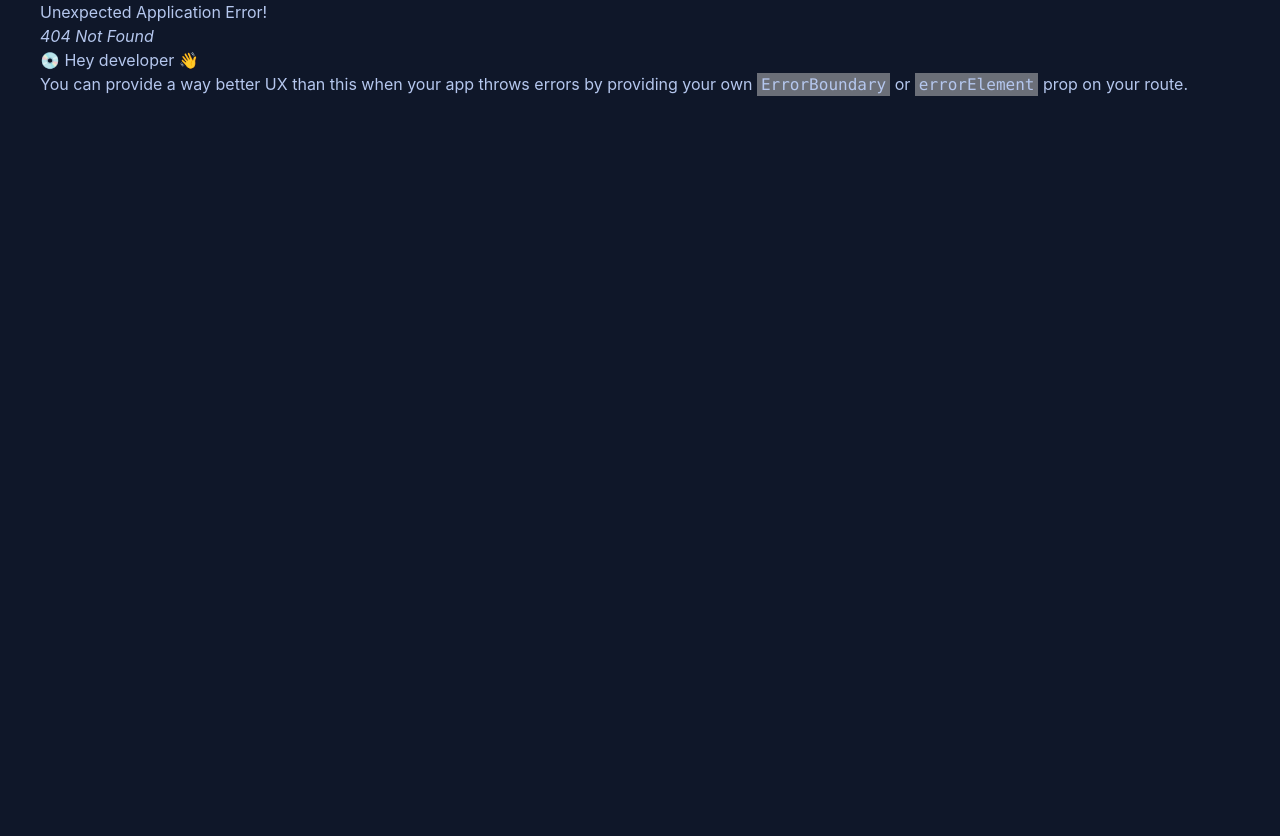
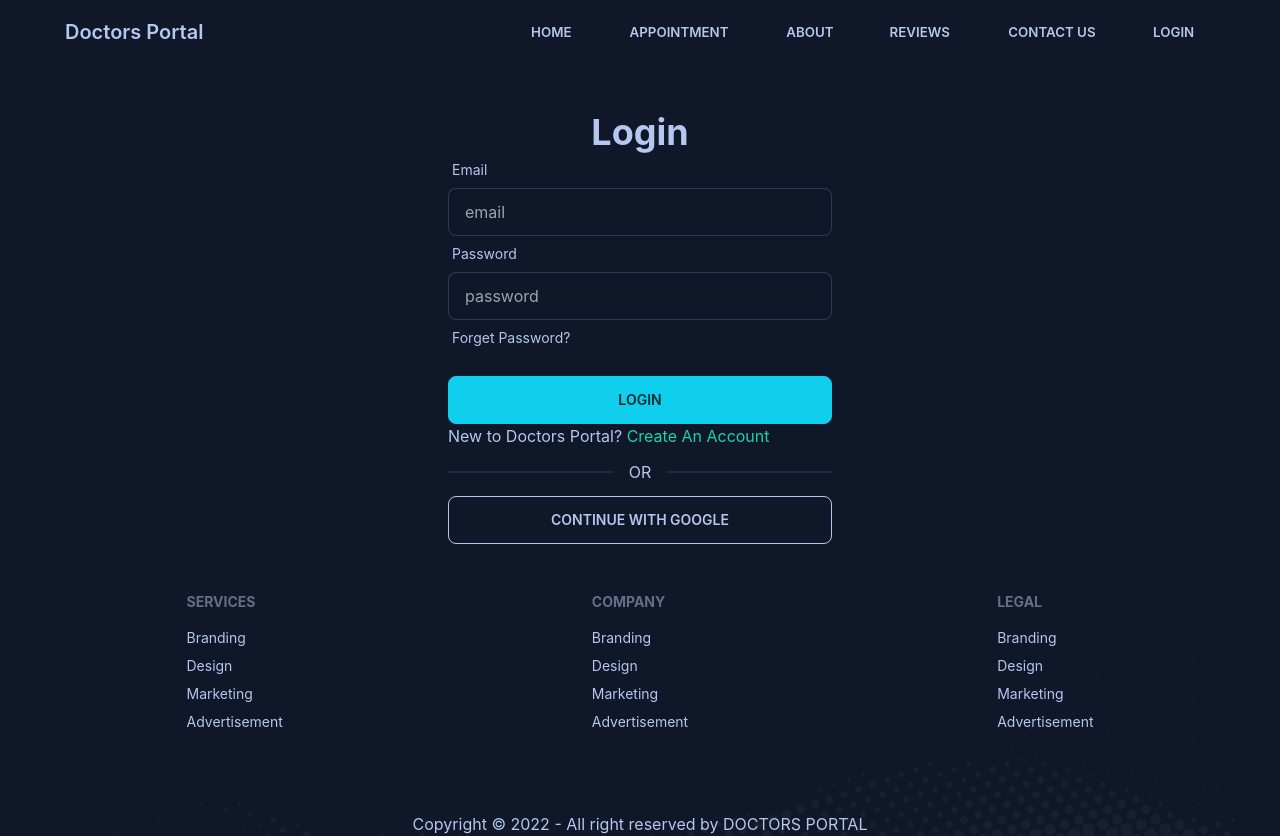
Before and after one commit to Sakil71/doctors-portal, a React (Create React App) app: page /login in a window 1280 px wide. Before the commit this address had no page. Before the commit the page ends 800 px from the top, so only its background shows below. Built offline with nearby package versions, Linux system fonts and the light colour scheme.

Commit message:
Added Login

```diff
--- a/package.json
+++ b/package.json
@@ -11,6 +11,7 @@
     "react": "^18.2.0",
     "react-day-picker": "^8.3.6",
     "react-dom": "^18.2.0",
+    "react-hook-form": "^7.39.4",
     "react-icons": "^4.6.0",
     "react-router-dom": "^6.4.3",
     "react-scripts": "5.0.1",
--- a/src/Pages/Appointment/AvailableDate/AvailableDate.js
+++ b/src/Pages/Appointment/AvailableDate/AvailableDate.js
@@ -31,6 +31,7 @@ const AvailableDate = ({ selectedDate }) => {
                 <BookingModal
                     treatment={treatment}
                     selectedDate={selectedDate}
+                    setTreatment={setTreatment}
                 ></BookingModal>
             }
         </section>
--- a/src/Pages/Appointment/BookingModal/BookingModal.js
+++ b/src/Pages/Appointment/BookingModal/BookingModal.js
@@ -1,7 +1,7 @@
 import { format } from 'date-fns';
 import React from 'react';
 
-const BookingModal = ({ treatment, selectedDate }) => {
+const BookingModal = ({ treatment, selectedDate, setTreatment }) => {
     const { name, slots } = treatment;
     const date = format(selectedDate, 'PP');
 
@@ -9,12 +9,22 @@ const BookingModal = ({ treatment, selectedDate }) => {
         event.preventDefault();
         const form = event.target;
         const slot = form.slot.value;
-        const name = form.name.value;
+        const patientName = form.name.value;
         const email = form.email.value;
         const phone = form.phone.value;
         form.reset();
 
-        console.log(date, slot, name, email, phone, treatment.name);
+        const booking ={
+            appointmentDate : date,
+            patient: patientName,
+            treatment:name,
+            slot,
+            email,
+            phone,
+        }
+
+        console.log(booking);
+        setTreatment(null)
     }
 
     return (
@@ -30,8 +40,8 @@ const BookingModal = ({ treatment, selectedDate }) => {
 
                         <select name='slot' className="select select-bordered w-full input-warning">
                             {
-                                slots.map( slot =>
-                                    <option value={slot}>{slot}</option>)
+                                slots.map( (slot, i) =>
+                                    <option value={slot} key={i}>{slot}</option>)
                             }
                         </select>
 
--- /dev/null
+++ b/src/Pages/Shared/Login/Login.js
@@ -0,0 +1,41 @@
+import React, { useState } from 'react';
+import { useForm } from "react-hook-form";
+import { Link } from 'react-router-dom';
+
+const Login = () => {
+    const { register, handleSubmit } = useForm();
+    const [data, setData] = useState('');
+
+    return (
+        <section className='h-[400px] flex justify-center items-center my-16'>
+            <div>
+                <h1 className='text-4xl text-center font-bold'>Login</h1>
+                <form onSubmit={handleSubmit((data) => setData(JSON.stringify(data)))}>
+
+                    <div className="form-control w-96">
+                        <label className="label"><span className="label-text">Email</span></label>
+
+                        <input {...register("email")} type="email" className="input input-bordered w-full" placeholder='email' />
+                    </div>
+
+                    <div className="form-control w-full">
+                        <label className="label"><span className="label-text">Password</span></label>
+
+                        <input {...register("password")} type="password" className="input input-bordered w-full" placeholder='password' />
+
+                        <label className="label"><span className="label-text">Forget Password?</span></label>
+                    </div>
+
+                    <p>{data}</p>
+                    <input className='btn btn-primary mt-5 w-full' type="submit" value={"Login"} />
+                </form>
+                <p>New to Doctors Portal? <Link className='text-secondary' to='/signup'>Create An Account</Link></p>
+
+                <div className="divider">OR</div>
+                <button className='btn btn-outline w-full'>Continue With Google</button>
+            </div>
+        </section>
+    );
+};
+
+export default Login;
--- /dev/null
+++ b/src/Pages/Shared/SignUp/SignUp.js
@@ -0,0 +1,40 @@
+import React, { useState } from 'react';
+import { useForm } from "react-hook-form";
+import { Link } from 'react-router-dom';
+
+const SignUp = () => {
+    const [data, setData] = useState('');
+    const {register, handleSubmit} = useForm();
+
+    return (
+        <section className='h-[400px] flex justify-center items-center my-16'>
+            <div>
+                <h1 className='text-4xl text-center font-bold'>Sign Up</h1>
+                <form onSubmit={handleSubmit((data) => setData(JSON.stringify(data)))}>
+
+                    <div className="form-control w-96">
+                        <label className="label"><span className="label-text">Email</span></label>
+
+                        <input {...register("email")} type="email" className="input input-bordered w-full" placeholder='email' />
+                    </div>
+
+                    <div className="form-control w-full">
+                        <label className="label"><span className="label-text">Password</span></label>
+
+                        <input {...register("password")} type="password" className="input input-bordered w-full" placeholder='password' />
+
+                    </div>
+
+                    <p>{data}</p>
+                    <input className='btn btn-primary mt-5 w-full' type="submit" value={"Sign Up"} />
+                </form>
+                <p>Already have an account? <Link className='text-secondary' to='/login'>Login</Link></p>
+
+                <div className="divider">OR</div>
+                <button className='btn btn-outline w-full'>Continue With Google</button>
+            </div>
+        </section>
+    );
+};
+
+export default SignUp;
```
Also changed, not shown: src/Routes/Routes/Routes.js (+10 -0 lines), 1 other file (tests, documents, lock files or other folders).
